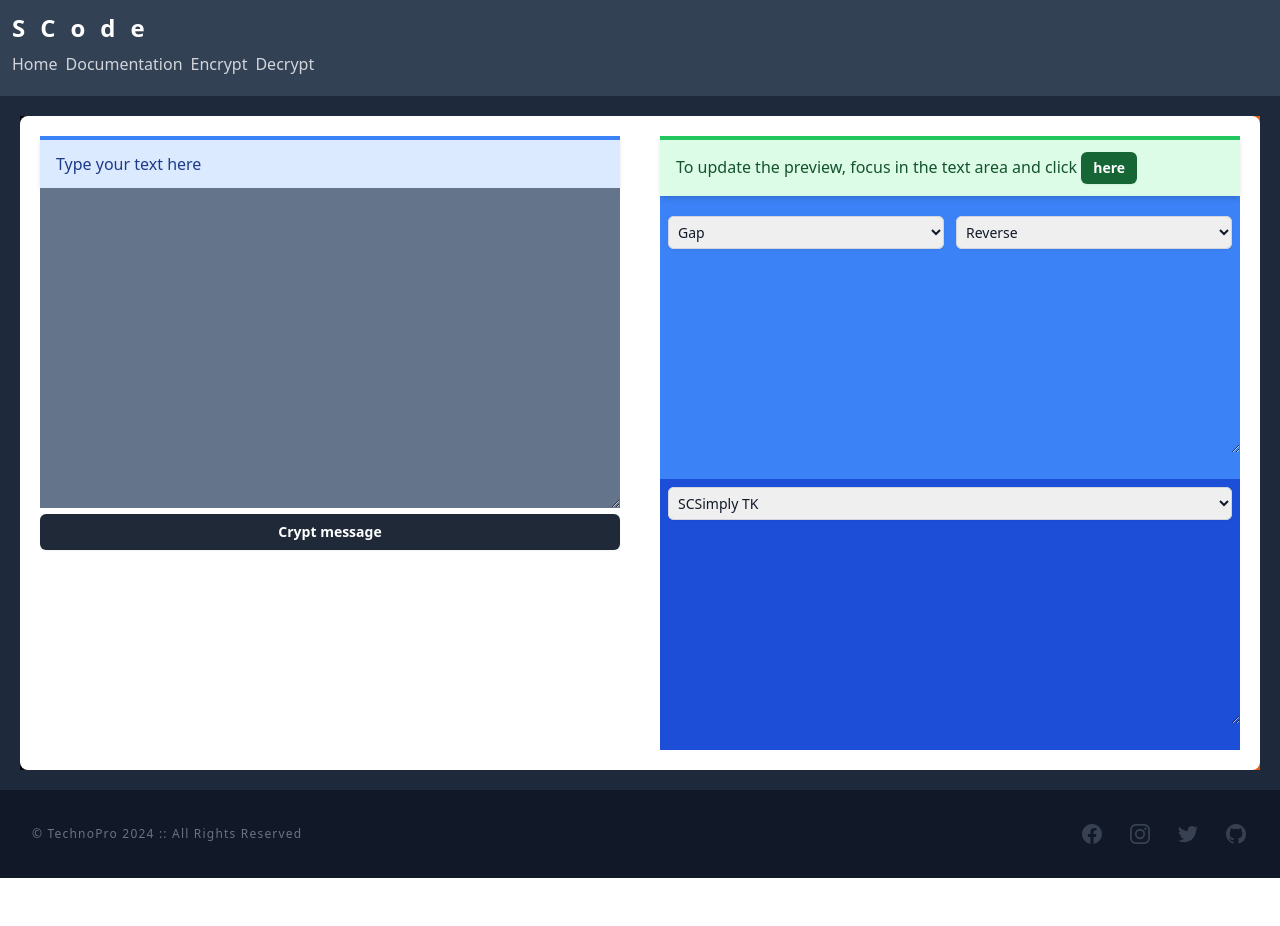
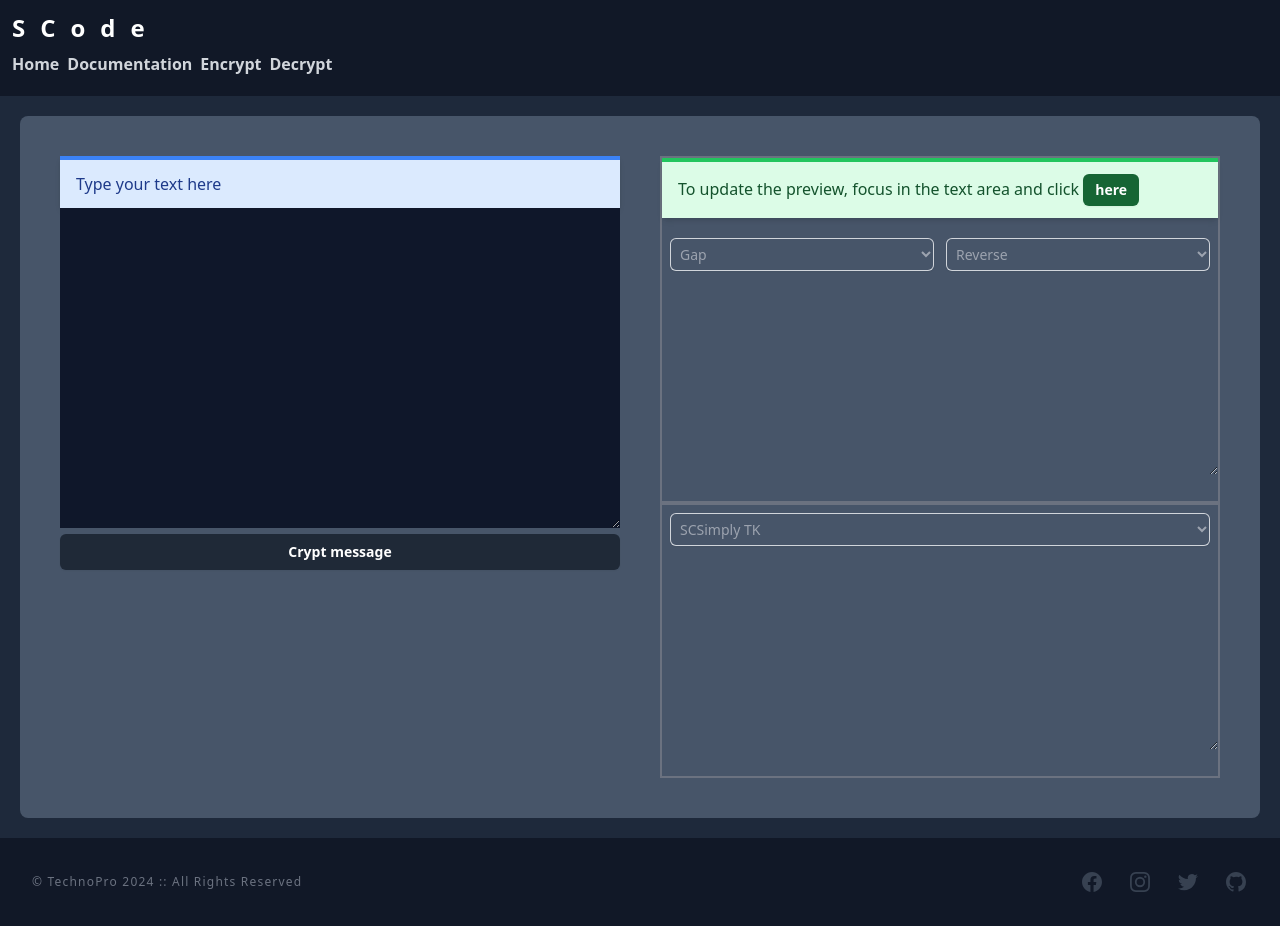
Before and after one commit to Mikeprogrammer973/scode, a React (Create React App) app in the folder scode/: page /encrypt in a window 1280 px wide. Before the commit the page ends 878 px from the top, so only its background shows below. Built offline with nearby package versions, Linux system fonts and the light colour scheme.

Commit message:
...........

```diff
--- a/scode/src/App.tsx
+++ b/scode/src/App.tsx
@@ -31,16 +31,16 @@ function App() {
 
   return (
     <div className="App">
-      <header className="p-3 bg-slate-700 text-white sticky top-0">
+      <header className="p-3 bg-gray-900 text-white sticky top-0">
         <div>
           <img className='w-12 block sm:hidden' src={logo} alt="scode-logo" />
           <h1 className='text-2xl font-semibold tracking-[15px] hidden sm:block'>SCode</h1>
         </div>
         <nav className='flex gap-2 py-2 text-gray-300'>
-          <Link className='hover:text-gray-100' to={'/'}>Home</Link>
-          <Link className='hover:text-gray-100' to={'/doc'}>Documentation</Link>
-          <Link className='hover:text-gray-100' to={'/encrypt'}>Encrypt</Link>
-          <Link className='hover:text-gray-100' to={'/decrypt'}>Decrypt</Link>
+          <Link className='hover:text-gray-100 font-semibold' to={'/'}>Home</Link>
+          <Link className='hover:text-gray-100 font-semibold' to={'/doc'}>Documentation</Link>
+          <Link className='hover:text-gray-100 font-semibold' to={'/encrypt'}>Encrypt</Link>
+          <Link className='hover:text-gray-100 font-semibold' to={'/decrypt'}>Decrypt</Link>
         </nav>
       </header>
       <main>
--- a/scode/src/interface/Encrypt.tsx
+++ b/scode/src/interface/Encrypt.tsx
@@ -101,32 +101,32 @@ export default function Encrypt(): JSX.Element
 
 
     return(
-        <section className="bg-slate-800">
+        <section className="bg-slate-800 p-5">
             <Spinner visible={spinnerV} />
             <MsgBox visible={msgBV} msg={alert} setVisible={setMsgBV} />
-            <div className="grid grid-cols-1 lg:grid-cols-2 p-5">
-                <div className="h-full bg-black">
-                    <div  className="bg-white rounded-tl-lg rounded-tr-lg lg:rounded-tr-none lg:rounded-bl-lg h-full w-full p-5">
+            <div className="bg-slate-600 rounded-lg grid grid-cols-1 lg:grid-cols-2 p-5">
+                <div className="h-full">
+                    <div  className="h-full w-full p-5">
                         <div className="bg-blue-100 border-t-4 border-blue-500 text-blue-900 px-4 py-3 shadow-md">Type your text here</div>
-                        <textarea rows={10} onChange={e => {setTxt(e.target.value); previweFormatation();}} value={format_str(txt)} className="bg-slate-500 text-gray-300 text-xl w-full p-5 outline-none"></textarea>
+                        <textarea rows={10} onChange={e => {setTxt(e.target.value); previweFormatation();}} value={format_str(txt)} className="bg-slate-900 text-gray-300 text-xl w-full p-5 outline-none"></textarea>
                         <button onClick={()=> generateCrypt()} className="flex w-full justify-center rounded-md bg-gray-800 px-3 py-1.5 text-sm font-semibold leading-6 shadow-sm text-white hover:bg-gray-700 focus-visible:outline focus-visible:outline-2 focus-visible:outline-offset-2 focus-visible:outline-gray-600">
                             Crypt message
                         </button>
                     </div>
                 </div>
-                <div className="h-full bg-orange-600">
-                    <div className="bg-white rounded-bl-lg rounded-br-lg lg:rounded-bl-none lg:rounded-tr-lg h-full w-full p-5 overflow-y-scroll">
-                        <div className="bg-blue-500 pb-5">
+                <div className="h-full">
+                    <div className="h-full w-full p-5 overflow-y-scroll">
+                        <div className="pb-5 border-gray-500 border-2">
                             <div className="bg-green-100 border-t-4 border-green-500 text-green-900 px-4 py-3 mb-3 shadow-md">To update the preview, focus in the text area and click <button onClick={()=> previweFormatation()} className="rounded-md bg-green-800 px-3 py-1 text-sm font-semibold leading-6 shadow-sm text-white hover:bg-green-700 focus-visible:outline focus-visible:outline-2 focus-visible:outline-offset-2 focus-visible:outline-green-600">here</button></div>
                             <p className="p-2 flex gap-3 align-middle">
                                 <abbr className="w-[50%]" title="Mutation">
-                                    <select onChange={e => {setTxtMut(e.target.selectedIndex); previweFormatation();}} className="w-full rounded-md border-0 p-1.5 text-gray-900 shadow-sm outline-gray-500 ring-1 ring-inset ring-gray-300 placeholder:text-gray-400 sm:text-sm sm:leading-6">
+                                    <select onChange={e => {setTxtMut(e.target.selectedIndex); previweFormatation();}} className="w-full bg-transparent rounded-md border-0 p-1.5 text-gray-400 shadow-sm outline-gray-500 ring-1 ring-inset ring-gray-300 placeholder:text-gray-400 sm:text-sm sm:leading-6">
                                         <option value="gap">Gap</option>
                                         <option value="reciprocal">Reciprocal</option>
                                     </select>
                                 </abbr>
                                 <abbr className="w-[50%]" title="Order">
-                                    <select onChange={e => {setTxtOrder(e.target.selectedIndex); previweFormatation();}}  className="w-full rounded-md border-0 p-1.5 text-gray-900 shadow-sm outline-gray-500 ring-1 ring-inset ring-gray-300 placeholder:text-gray-400 sm:text-sm sm:leading-6">
+                                    <select onChange={e => {setTxtOrder(e.target.selectedIndex); previweFormatation();}}  className="w-full bg-transparent rounded-md border-0 p-1.5 text-gray-400 shadow-sm outline-gray-500 ring-1 ring-inset ring-gray-300 placeholder:text-gray-400 sm:text-sm sm:leading-6">
                                         <option value="reverse">Reverse</option>
                                         <option value="random">Random</option>
                                     </select>
@@ -134,10 +134,10 @@ export default function Encrypt(): JSX.Element
                             </p>
                             <textarea readOnly rows={7} value={fTxt} className="div-2 text-xl text-white w-full bg-transparent px-2 outline-none box-border"></textarea>
                         </div>
-                        <div className="bg-blue-700 pb-5">
+                        <div className="pb-5 border-gray-500 border-2">
                         <p className="p-2">
                                 <abbr title="Cypher type">
-                                    <select onChange={e => {setCypherType(e.target.selectedIndex); previweFormatation();}}  className="w-full rounded-md border-0 p-1.5 text-gray-900 shadow-sm outline-gray-500 ring-1 ring-inset ring-gray-300 placeholder:text-gray-400 sm:text-sm sm:leading-6">
+                                    <select onChange={e => {setCypherType(e.target.selectedIndex); previweFormatation();}}  className="w-full bg-inherit rounded-md border-0 p-1.5 text-gray-400 shadow-sm outline-white ring-1 ring-inset ring-gray-300 placeholder:text-gray-400 sm:text-sm sm:leading-6">
                                         <option value="simply_t">SCSimply TK</option>
                                         <option value="simply_tm">SCSimply TM</option>
                                         <option value="simply_n">SCSimply Num</option>
@@ -152,7 +152,7 @@ export default function Encrypt(): JSX.Element
                                     </select>
                                 </abbr>
                                 {(cypherType == 7 || cypherType == 8) && <abbr title="Key">
-                                    <input type="text" onChange={e => {setKey(e.target.value); previweFormatation();}} value={format_str(key)} placeholder="Key" className="w-full my-2 rounded-md border-0 p-1.5 text-gray-900 shadow-sm outline-gray-500 ring-1 ring-inset ring-gray-300 placeholder:text-gray-400 sm:text-sm sm:leading-6" />
+                                    <input type="text" onChange={e => {setKey(e.target.value); previweFormatation();}} value={format_str(key)} placeholder="Key" className="w-full my-2 rounded-md border-0 p-1.5 text-gray-200 bg-inherit shadow-sm outline-gray-500 ring-1 ring-inset ring-gray-300 placeholder:text-gray-400 sm:text-sm sm:leading-6" />
                                 </abbr>}
                             </p>
                             <textarea readOnly rows={7} value={cTxt} className="div-2 text-xl text-white w-full bg-transparent px-2 outline-none box-border"></textarea>
--- a/scode/src/style/App.css
+++ b/scode/src/style/App.css
@@ -208,6 +208,10 @@
   border-radius: 0.75rem;
 }
 
+.rounded-lg {
+  border-radius: 0.5rem;
+}
+
 .rounded-t-xl {
   border-top-left-radius: 0.75rem;
   border-top-right-radius: 0.75rem;
@@ -236,6 +240,10 @@
 
 .border-0 {
   border-width: 0px;
+}
+
+.border-2 {
+  border-width: 2px;
 }
 
 .border-t-4 {
@@ -280,6 +288,21 @@
 .border-teal-500 {
   --tw-border-opacity: 1;
   border-color: rgb(20 184 166 / var(--tw-border-opacity));
+}
+
+.border-green-800 {
+  --tw-border-opacity: 1;
+  border-color: rgb(22 101 52 / var(--tw-border-opacity));
+}
+
+.border-blue-800 {
+  --tw-border-opacity: 1;
+  border-color: rgb(30 64 175 / var(--tw-border-opacity));
+}
+
+.border-gray-800 {
+  --tw-border-opacity: 1;
+  border-color: rgb(31 41 55 / var(--tw-border-opacity));
 }
 
 .bg-black {
@@ -384,6 +407,40 @@
 .bg-teal-100 {
   --tw-bg-opacity: 1;
   background-color: rgb(204 251 241 / var(--tw-bg-opacity));
+}
+
+.bg-slate-600 {
+  --tw-bg-opacity: 1;
+  background-color: rgb(71 85 105 / var(--tw-bg-opacity));
+}
+
+.bg-slate-300 {
+  --tw-bg-opacity: 1;
+  background-color: rgb(203 213 225 / var(--tw-bg-opacity));
+}
+
+.bg-slate-400 {
+  --tw-bg-opacity: 1;
+  background-color: rgb(148 163 184 / var(--tw-bg-opacity));
+}
+
+.bg-slate-900 {
+  --tw-bg-opacity: 1;
+  background-color: rgb(15 23 42 / var(--tw-bg-opacity));
+}
+
+.bg-blue-800 {
+  --tw-bg-opacity: 1;
+  background-color: rgb(30 64 175 / var(--tw-bg-opacity));
+}
+
+.bg-blue-900 {
+  --tw-bg-opacity: 1;
+  background-color: rgb(30 58 138 / var(--tw-bg-opacity));
+}
+
+.bg-inherit {
+  background-color: inherit;
 }
 
 .fill-current {
@@ -606,6 +663,30 @@
   color: rgb(19 78 74 / var(--tw-text-opacity));
 }
 
+.text-inherit {
+  color: inherit;
+}
+
+.text-gray-200 {
+  --tw-text-opacity: 1;
+  color: rgb(229 231 235 / var(--tw-text-opacity));
+}
+
+.text-gray-400 {
+  --tw-text-opacity: 1;
+  color: rgb(156 163 175 / var(--tw-text-opacity));
+}
+
+.text-gray-800 {
+  --tw-text-opacity: 1;
+  color: rgb(31 41 55 / var(--tw-text-opacity));
+}
+
+.text-gray-600 {
+  --tw-text-opacity: 1;
+  color: rgb(75 85 99 / var(--tw-text-opacity));
+}
+
 .underline {
   text-decoration-line: underline;
 }
@@ -635,6 +716,10 @@
 
 .outline-gray-500 {
   outline-color: #6b7280;
+}
+
+.outline-white {
+  outline-color: #fff;
 }
 
 .ring-1 {
```
